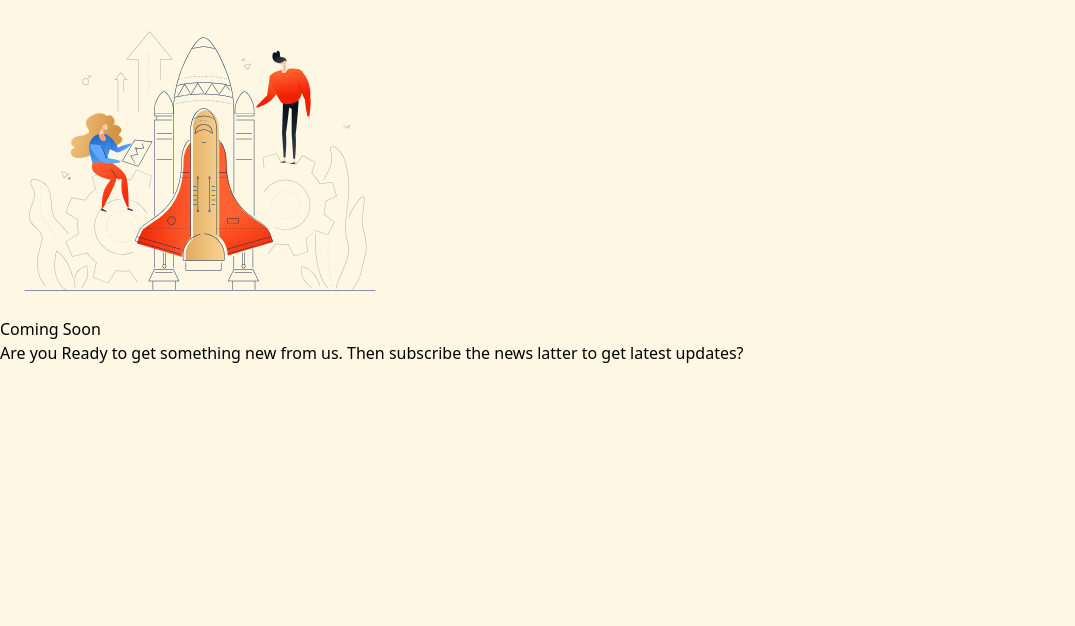
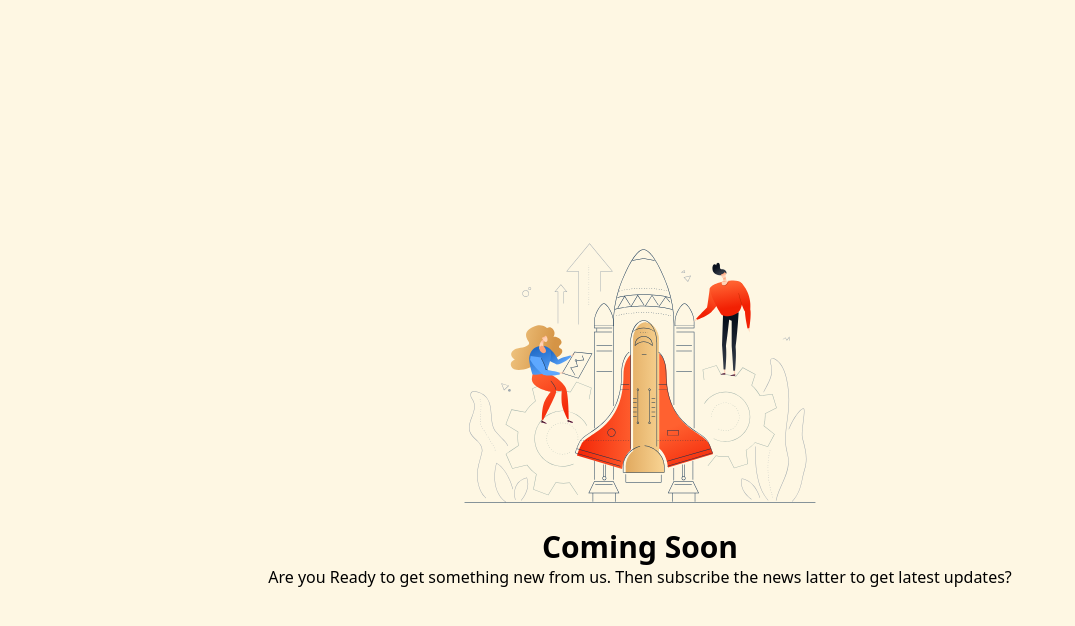
Before and after one commit to OlaiwonAbdullahi/Coming-Soon, a React (Vite) app: page / in a window 1280 px wide. Shown: the top 626 px of the page, without its empty margins (0-1075 px from the left). Built offline with nearby package versions, Linux system fonts and the light colour scheme.

Commit message:
update App.jsx and Form.jsx

```diff
--- a/src/App.jsx
+++ b/src/App.jsx
@@ -1,13 +1,13 @@
 import Rocket from "./assets/rocket.svg";
 const App = () => {
   return (
-    <div className=" bg-bg min-h-screen">
+    <div className=" bg-bg min-h-screen flex flex-col justify-center items-center">
       <div className="">
         <img src={Rocket} alt="" />
       </div>
       <div className="">
-        <h2>Coming Soon</h2>
-        <p>
+        <h2 className="text-center font-bold text-3xl">Coming Soon</h2>
+        <p className=" text-center">
           Are you Ready to get something new from us. Then subscribe the news
           latter to get latest updates?
         </p>
--- a/src/components/Form.jsx
+++ b/src/components/Form.jsx
@@ -1,5 +1,3 @@
-import React from "react";
-
 const Form = () => {
   return <div>Form</div>;
 };
```
